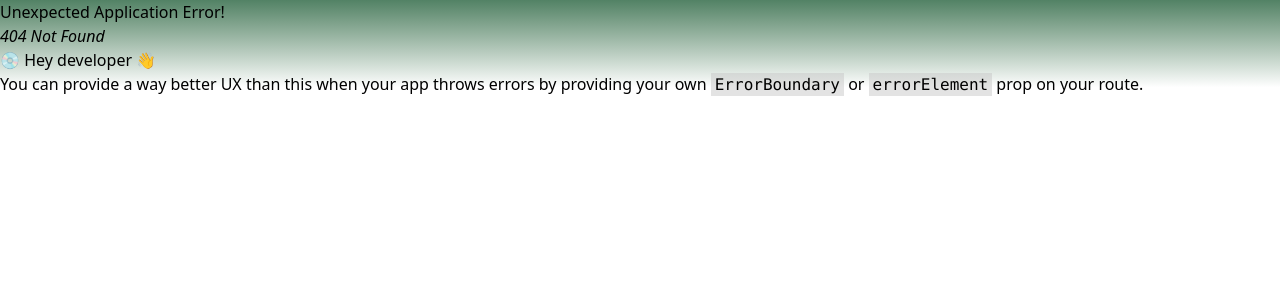
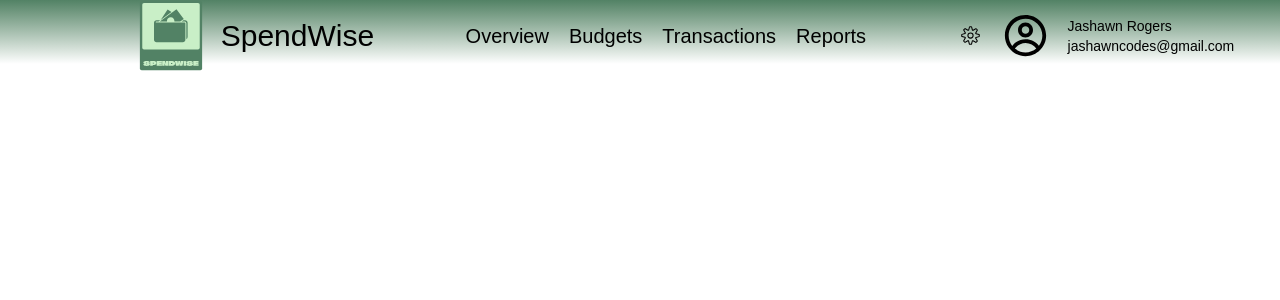
Before and after one commit to JashawnRogers/pern-budget, a React (Vite) app in the folder apps/client/: page /dashboard in a window 1280 px wide. Before the commit this address had no page. Shown: the top 300 px of the page. Built offline with nearby package versions, Linux system fonts and the light colour scheme.

Commit message:
Created navbar for dashboard view

```diff
--- /dev/null
+++ b/apps/client/src/components/DashboardPage/DashboardNav.jsx
@@ -0,0 +1,58 @@
+import React from 'react'
+import logo from '../../assets/logo-transparent.svg'
+import { NavLink } from 'react-router-dom'
+import { CiSettings } from "react-icons/ci"
+import { CgProfile } from "react-icons/cg";
+
+const DashboardNav = (props) => {
+  return (
+    <nav className='flex justify-around'>
+        <div className='flex items-center'>
+            <img src={logo} className='w-[250px]' alt="SpendWise logo" />
+            <h1 className='ml-[-75px] montesserat-400 text-3xl'>SpendWise</h1>
+        </div>
+        <ul className='flex items-center gap-5 text-xl montesserat-300'>
+            <li>
+                <NavLink>
+                    <p>Overview</p>
+                </NavLink>
+            </li>
+            <li>
+                <NavLink>
+                    <p>Budgets</p>
+                </NavLink>
+            </li>
+            <li>
+                <NavLink>
+                    <p>Transactions</p>
+                </NavLink>
+            </li>
+            <li>
+                <NavLink>
+                    <p>Reports</p>
+                </NavLink>
+            </li>
+        </ul>
+        <ul className='flex items-center gap-5 montesserat-300'>
+            <li>
+                <NavLink>
+                    <CiSettings className='w-[25px] h-[25px]'/>
+                </NavLink>
+            </li>
+            <li>
+                <NavLink>
+                    <CgProfile className='w-[45px] h-[45px]'/>
+                </NavLink>
+            </li>
+            <li>
+                <div className='flex flex-col text-sm'>
+                    <p>{props.name}</p>
+                    <p>{props.email}</p>
+                </div>
+            </li>
+        </ul>
+    </nav>
+  )
+}
+
+export default DashboardNav
--- a/apps/client/src/pages/AuthPage.jsx
+++ b/apps/client/src/pages/AuthPage.jsx
@@ -1,5 +1,5 @@
 import React, { useState, useEffect } from 'react'
-import AuthForm from '../components/utils/AuthForm'
+import AuthForm from '../components/authPage/AuthForm'
 import Card from '../components/utils/Card'
 import authFormBG from '../assets/authform-bg.jpg'
 import { useLocation, Link } from 'react-router-dom'
--- /dev/null
+++ b/apps/client/src/pages/DashboardPage.jsx
@@ -0,0 +1,12 @@
+import React from 'react'
+import DashboardNav from '../components/DashboardPage/DashboardNav'
+
+const DashboardPage = () => {
+  return (
+    <>
+        <DashboardNav name='Jashawn Rogers' email='jashawncodes@gmail.com' />
+    </>
+  )
+}
+
+export default DashboardPage
--- a/apps/client/src/routes/router.jsx
+++ b/apps/client/src/routes/router.jsx
@@ -1,6 +1,7 @@
 import { createBrowserRouter, redirect } from 'react-router-dom'
 import LandingPage from '../pages/LandingPage'
 import AuthPage from '../pages/AuthPage'
+import DashboardPage from '../pages/DashboardPage'
 
 // authentication function
 // const isAuthenticated = () => {
@@ -20,6 +21,7 @@ const publicRoutes = [
     { path: "/", element: <LandingPage /> },
     { path: "/login", element: <AuthPage /> },
     { path: "/register", element: <AuthPage /> },
+    { path: "/dashboard", element: <DashboardPage /> },
 ]
 
 // Protected Routes (Wrapped in Layout)
```
Also changed, not shown: apps/client/src/components/authPage/AuthForm.jsx (renamed from apps/client/src/components/utils/AuthForm.jsx).
